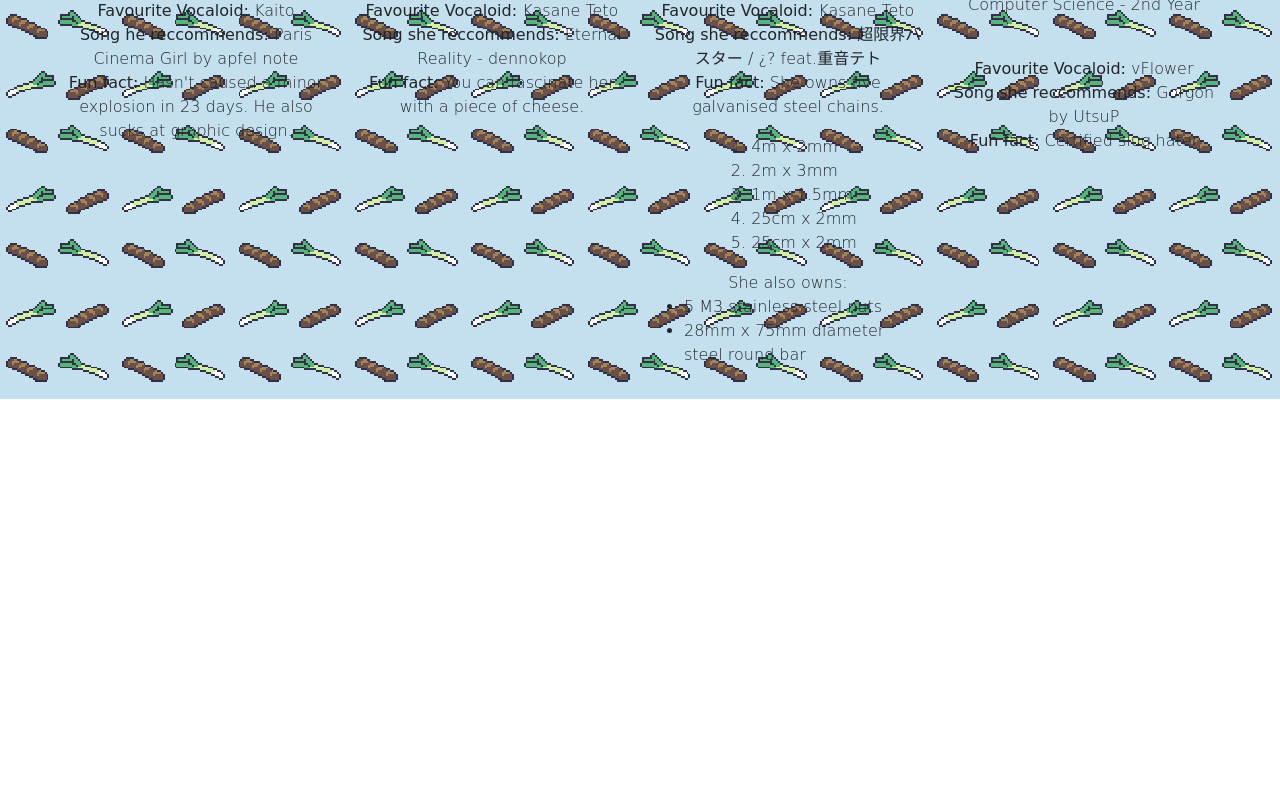
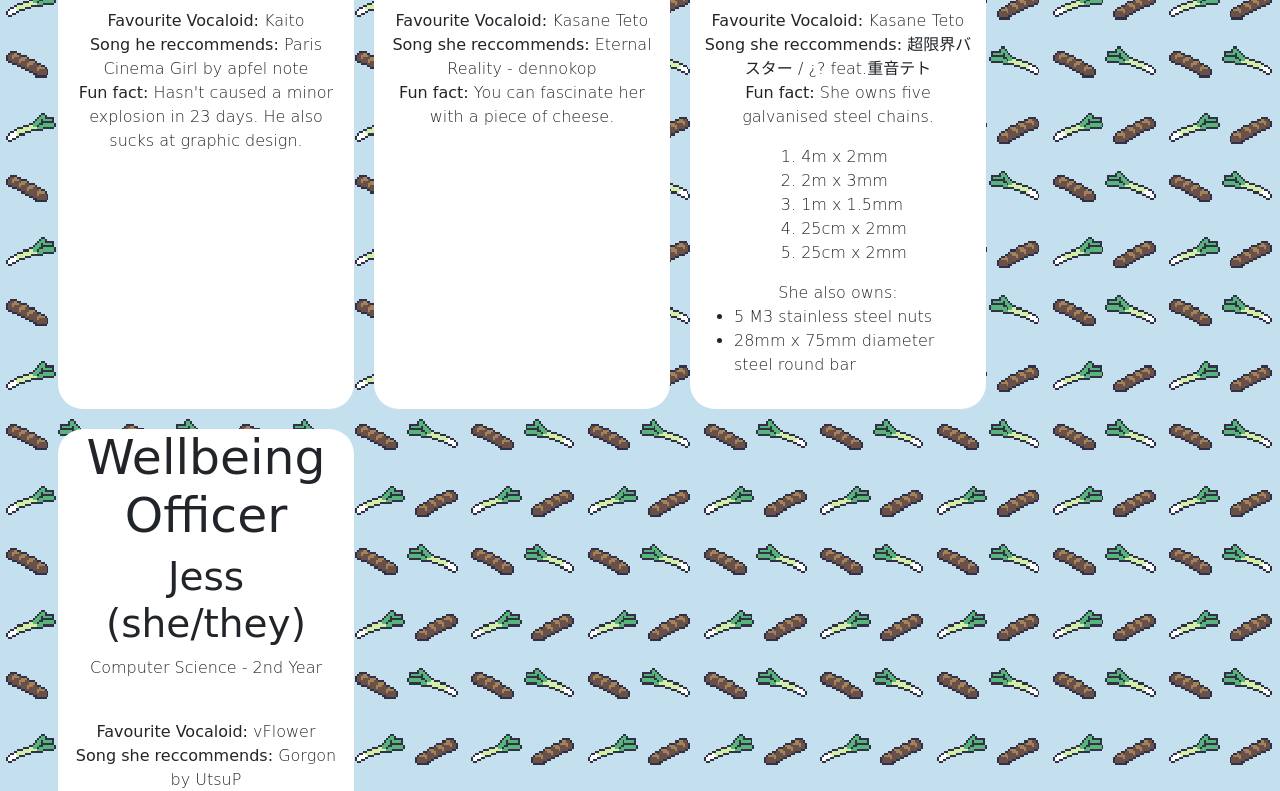
Before and after one commit to jpelling2006/vocasocwebsite, a plain HTML site: page pages/committee.html in a window 1280 px wide. Shown: the part 401-1192 px from the top of the page. Before the commit the page ends 800 px from the top, so only its background shows below. Drawn offline with nearby package versions, Linux system fonts and the light colour scheme; a web font is replaced by a local one.

Commit message:
white boxes yay

```diff
--- a/css/styles.css
+++ b/css/styles.css
@@ -170,3 +170,9 @@ p {
   display: inline-block;   /* keeps lists centered as a block */
   text-align: left;        /* but align markers + text properly */
 }
+
+.whitebackground {
+    background-color: #ffffff;
+    border-radius: 25px;
+    margin: 10px;
+}
--- a/pages/committee.html
+++ b/pages/committee.html
@@ -44,7 +44,7 @@
                 <h1 class="text-center">Meet the committee!</h1>
             </div>
             <div class="row text-center">
-                <div class="col-lg-3">
+                <div class="col-lg-3 whitebackground">
                     <h2>President</h2>
                     <h3>Haider (he/him)</h3>
                     <p>English Literature - 2nd Year</p>
@@ -55,7 +55,7 @@
                         <b>Fun fact:</b> Hasn't caused a minor explosion in 23 days. He also sucks at graphic design.
                     </p>
                 </div>
-                <div class="col-lg-3">
+                <div class="col-lg-3 whitebackground">
                     <h2>Secretary</h2>
                     <h3>Willow (she/they)</h3>
                     <p>Computer Science - 2nd Year</p>
@@ -66,7 +66,7 @@
                         <b>Fun fact:</b> You can fascinate her with a piece of cheese.
                     </p>
                 </div>
-                <div class="col-lg-3">
+                <div class="col-lg-3 whitebackground">
                     <h2>Treasurer</h2>
                     <h3>Konrad (she/they)</h3>
                     <p>Computer Science - 2nd Year</p>
@@ -89,7 +89,7 @@
                         </ul>
                     </p>
                 </div>
-                <div class="col-lg-3">
+                <div class="col-lg-3 whitebackground">
                     <h2>Wellbeing Officer</h2>
                     <h3>Jess (she/they)</h3>
                     <p>Computer Science - 2nd Year</p>
```
